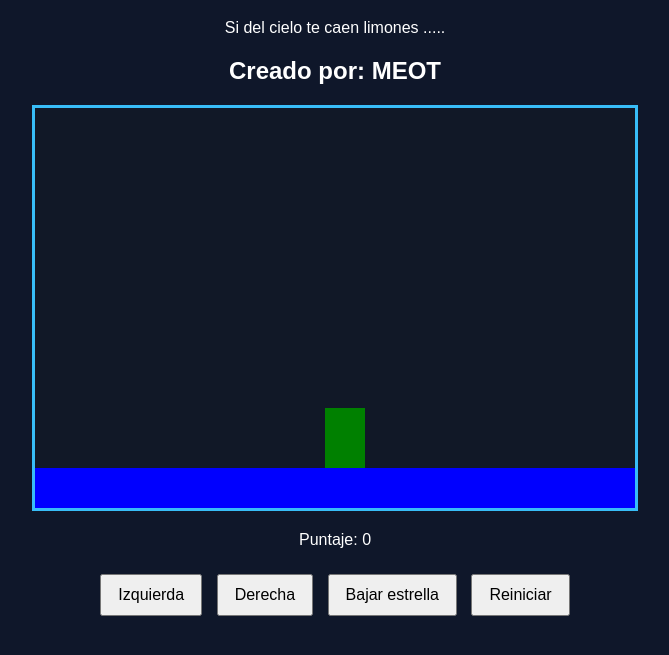
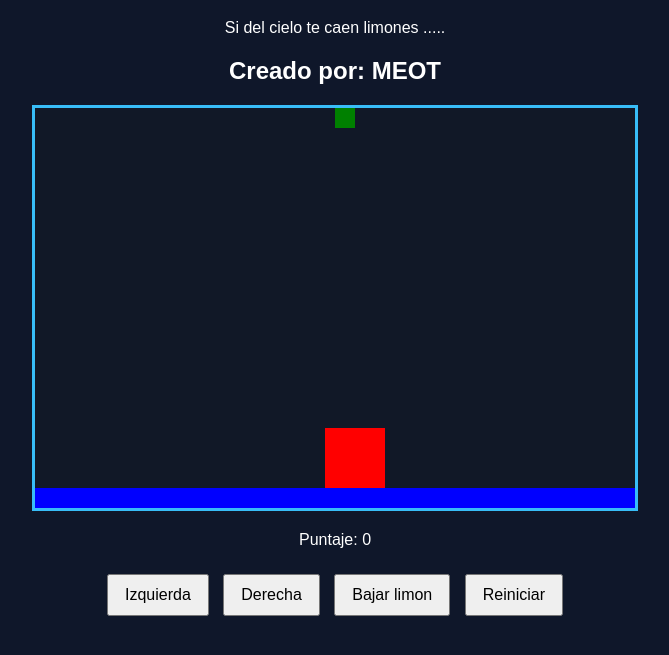
Before and after one commit to MannuOtacomA/juego_limones, a plain HTML site: page limones.html in a window 1280 px wide. Both pictures are taken after a click on the button "Izquierda". Shown: the part 81-736 px from the top of the page, without its empty margins (305-974 px from the left). Drawn offline with Linux system fonts and the light colour scheme.

Commit message:
BTN AGREGAR COLISION

```diff
--- a/limones.html
+++ b/limones.html
@@ -17,8 +17,8 @@
     <div class="botones">
       <button onclick="moverIzquierda()">Izquierda</button>
       <button onclick="moverDerecha()">Derecha</button>
-      <button>Bajar estrella</button>
-      <button>Reiniciar</button>
+      <button onclick="bajarLimon()" >Bajar limon</button>
+      <button onclick="">Reiniciar</button>
     </div>
   </div>
   <script src="limones.js"></script>
--- a/limones.js
+++ b/limones.js
@@ -1,15 +1,22 @@
 let canvas = document.getElementById("areaJuego");
 let ctx = canvas.getContext("2d");
 
-const ALTURA_SUELO = 40;
+const ALTURA_SUELO = 20;
 const ALTURA_PERSONAJE = 60;
-const ANCHO_PERSONAJE = 40;
+const ANCHO_PERSONAJE = 60;
 
+let limonX = canvas.width/2, limonY=0;
+const ALTO_LIMON =20, ANCHO_LIMON = 20
+
+//posiscion inicial personaje
 let personajeX = canvas.width/2;
+let personajeY = canvas.height-(ALTURA_SUELO+ALTURA_PERSONAJE);
+
 
 function iniciar(){
     dibujarSuelo();
     dibujarPersonaje();
+    dinujarLimon();
 }
 
 function dibujarSuelo(){
@@ -18,20 +25,22 @@ function dibujarSuelo(){
 }
 
 function dibujarPersonaje(){
-    ctx.fillStyle="green";
-    ctx.fillRect(personajeX,canvas.height-(ALTURA_SUELO+ALTURA_PERSONAJE),ANCHO_PERSONAJE,ALTURA_PERSONAJE);
+    ctx.fillStyle="red";
+    ctx.fillRect(personajeX,personajeY,ANCHO_PERSONAJE,ALTURA_PERSONAJE);
 }
 
 //mover izquierda
 function moverIzquierda(){
     personajeX -= 10;
     actualizarPantalla();
+    detectorColision();
 }
 
 function actualizarPantalla(){
     limpiarCanva();
     dibujarSuelo();
     dibujarPersonaje();
+    dinujarLimon();
 }
 
 function limpiarCanva(){
@@ -42,4 +51,26 @@ function limpiarCanva(){
 function moverDerecha(){
     personajeX += 10;
     actualizarPantalla();
+    detectorColision();
 }
+
+function dinujarLimon(){
+    ctx.fillStyle="green";
+    ctx.fillRect(limonX,limonY,ANCHO_LIMON,ALTO_LIMON);
+}
+
+function bajarLimon(){
+    limonY = limonY + 10;
+    actualizarPantalla();
+}
+
+
+function detectorColision(){
+    if (limonX + ANCHO_LIMON > personajeX &&
+        limonX < personajeX + ANCHO_PERSONAJE &&
+        limonY + ANCHO_LIMON > personajeY &&
+        limonY < personajeY + ANCHO_PERSONAJE) {
+
+        alert("Atrapado...")
+    }
+}
```
